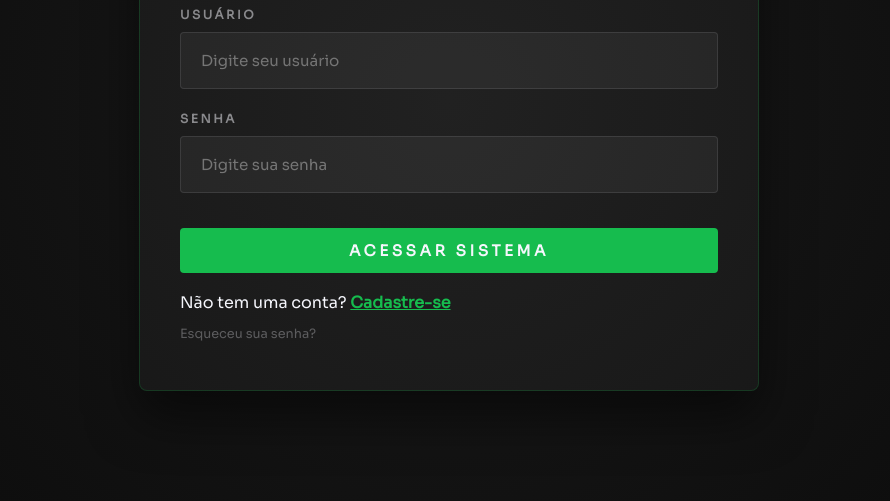
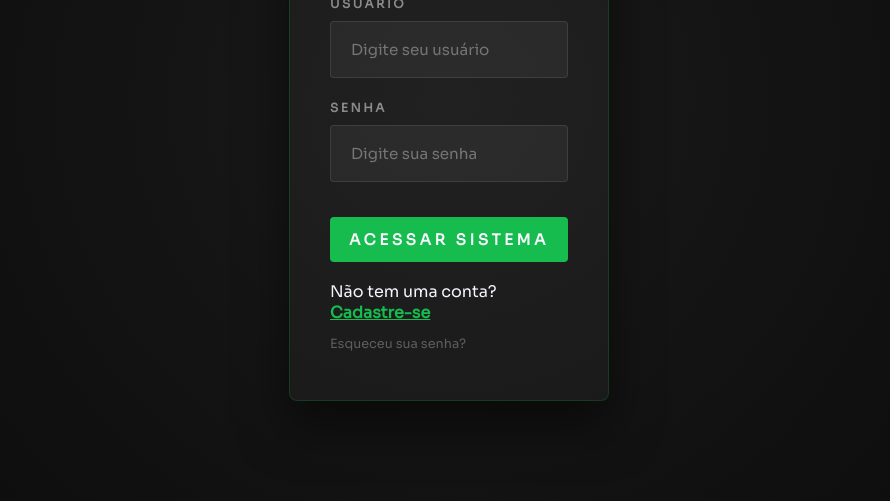
Before and after one commit to Lprinhoo/Motor-Pro-Frontend, an Electron app: page src/html/index.html in a window 1280 px wide. Shown: the part 299-800 px from the top of the page, without its empty margins (191-1081 px from the left). Drawn offline with Linux system fonts and the light colour scheme; a web font is replaced by a local one.

Commit message:
Atualização 08/06

```diff
--- a/src/css/style.css
+++ b/src/css/style.css
@@ -58,7 +58,7 @@ main {
 
 .scene {
     width: 100%;
-    max-width: 620px;
+    max-width: 320px; /* Reduzido de 360px para 320px */
     margin: auto;
 }
 
```
